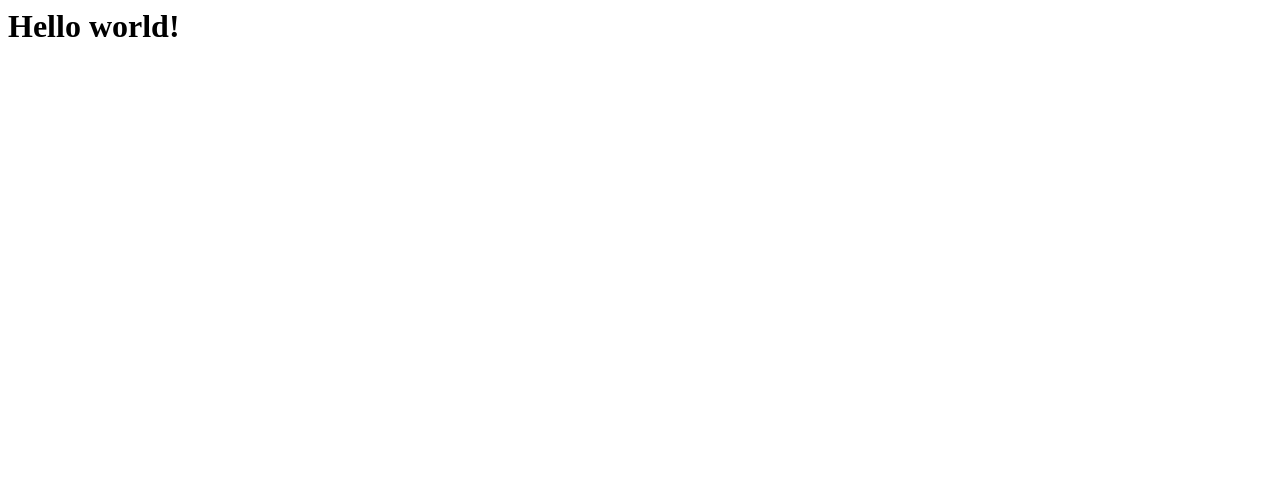
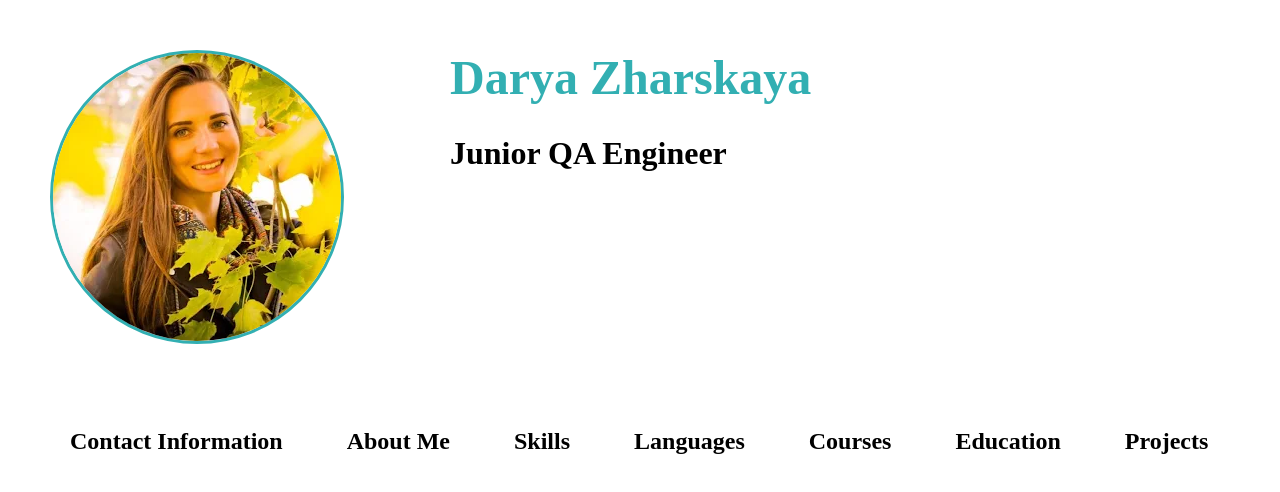
Before and after one commit to Darechka/rsschool-cv, a plain HTML site: page index.html in a window 1280 px wide. Drawn offline with Linux system fonts and the light colour scheme.

Commit message:
feat: add header and navbar

```diff
--- /dev/null
+++ b/assets/css/style.css
@@ -0,0 +1,48 @@
+* {
+    margin: 0;
+}
+header {
+    position: relative;
+}
+.header_item {
+    display: inline-block;
+}
+.header_avatar {
+    margin: 50px;
+}
+.avatar {
+    border: 3px solid rgb(50, 175, 178);
+    border-radius: 50%;
+}
+.header_name {
+    margin: 50px;
+    position: absolute;
+    left: 400px;
+
+}
+.name {
+    color: rgb(50, 175, 178);
+    font-size: 48px;
+}
+.job {
+    margin-top: 30px;
+    font-size: 32px;
+}
+.navbar_list {
+    margin: 30px 0;
+}
+.navbar_list-item {
+display: inline-block;
+margin: 0 30px;
+}
+
+.navbar_list-item-link {
+    text-decoration: none;
+    color: black;
+    font-size: 24px;
+    font-weight: 700;
+}
+
+.navbar_list-item-link:hover {
+    color: rgb(50, 175, 178);
+}
--- a/index.html
+++ b/index.html
@@ -1 +1,42 @@
-<h1>Hello world!</h1>
+<!DOCTYPE html>
+<html lang="en">
+<head>
+    <meta charset="UTF-8">
+    <meta http-equiv="X-UA-Compatible" content="IE=edge">
+    <meta name="viewport" content="width=device-width, initial-scale=1.0">
+    <link rel="stylesheet" href="assets/css/style.css">
+    <title>Darya Zharskaya CV</title>
+</head>
+<body>
+    <header>
+        <div class="header_avatar header_item">
+            <img class="avatar" src="assets/img/darya_z.png" alt="Darya Zharskaya">
+        </div>
+        <div class="header_name header_item">
+            <h1 class="name">Darya Zharskaya</h1>
+            <h2 class="job">Junior QA Engineer</h2>
+        </div>
+
+    </header>
+    <nav class="navbar">
+        <ul class="navbar_list">
+            <li class="navbar_list-item"><a class="navbar_list-item-link" href="">Contact Information</a></li>
+            <li class="navbar_list-item"><a class="navbar_list-item-link" href="">About Me</a></li>
+            <li class="navbar_list-item"><a class="navbar_list-item-link" href="">Skills</a></li>
+            <li class="navbar_list-item"><a class="navbar_list-item-link" href="">Languages</a></li>
+            <li class="navbar_list-item"><a class="navbar_list-item-link" href="">Courses</a></li>
+            <li class="navbar_list-item"><a class="navbar_list-item-link" href="">Education</a></li>
+            <li class="navbar_list-item"><a class="navbar_list-item-link" href="">Projects</a></li>
+        </ul>
+    </nav>
+    <main>
+        <section></section>
+        <section></section>
+        <section></section>
+        <section></section>
+        <section></section>
+        <section></section>
+        <section></section>
+    </main>
+</body>
+</html>
--- a/style.css
+++ /dev/null
@@ -1,3 +0,0 @@
-h1 {
-color: blue;
-}
```
Also changed, not shown: assets/img/darya_z.png (added).
